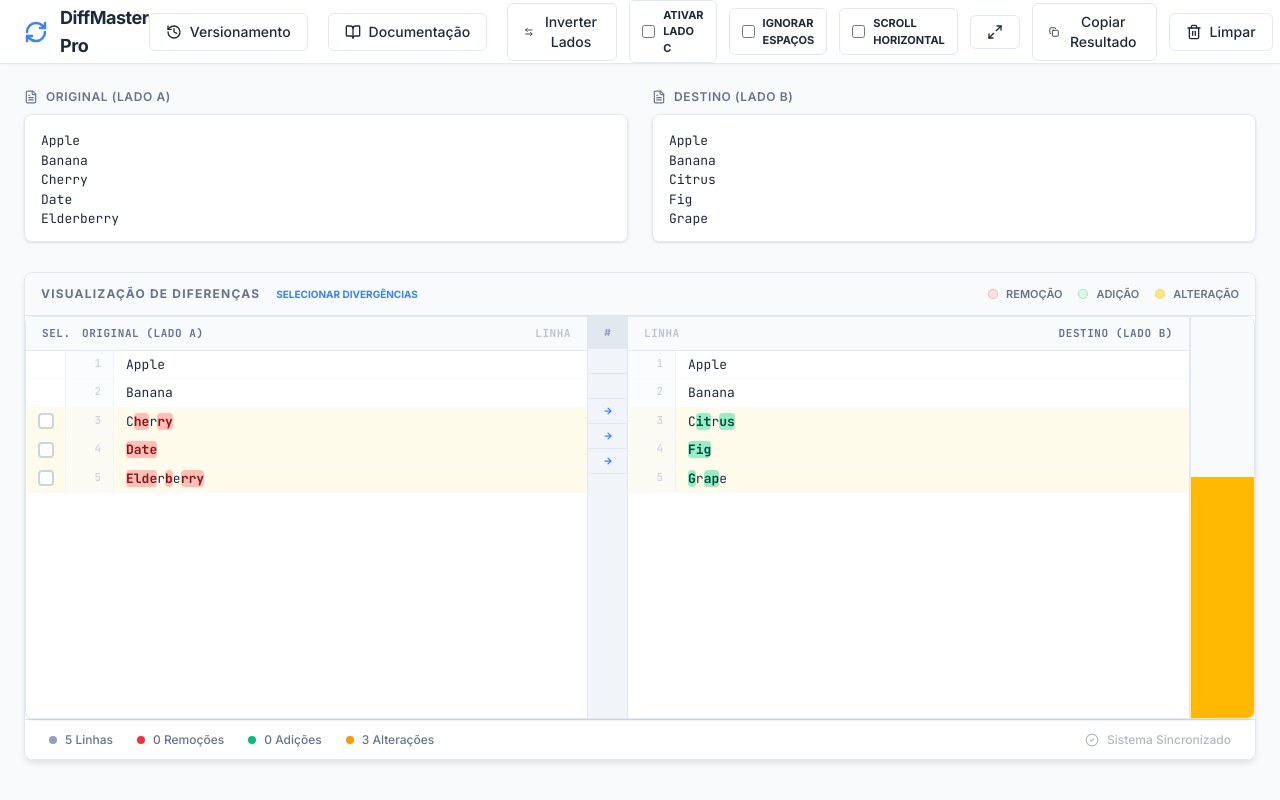
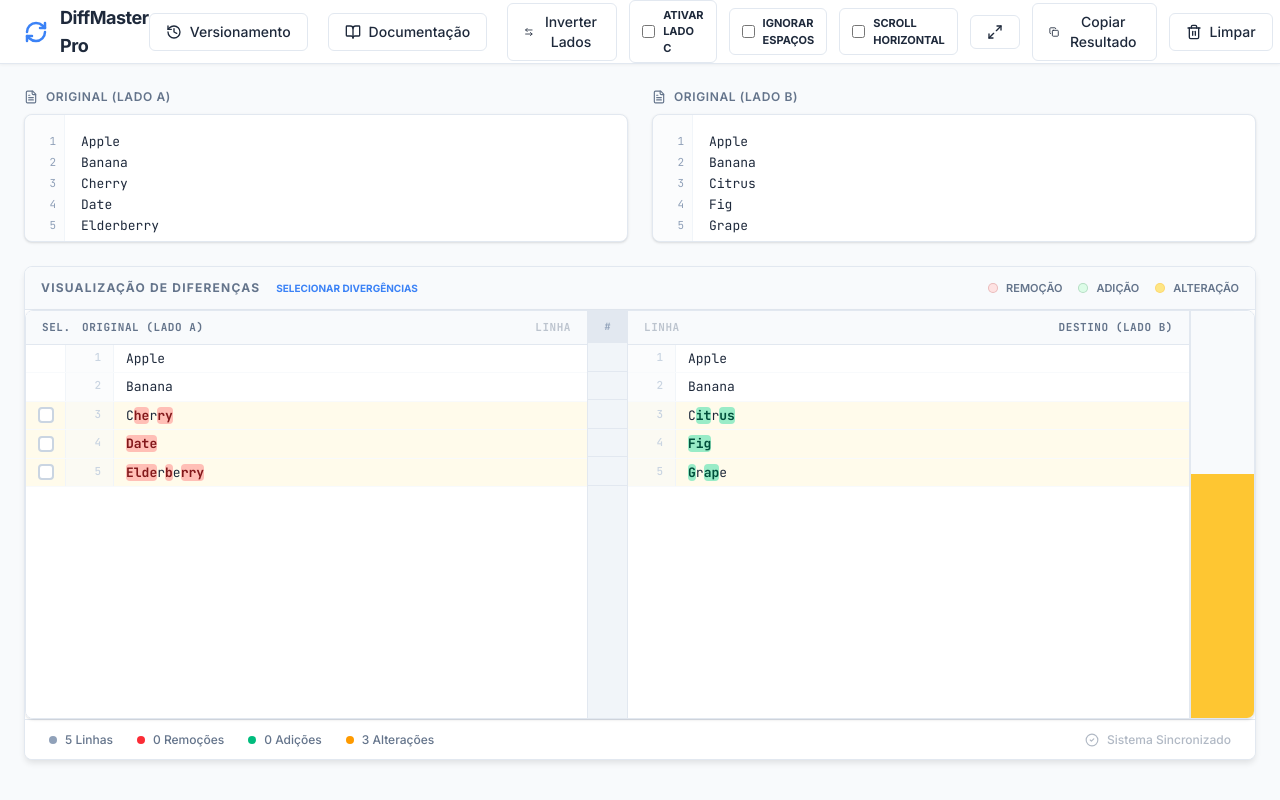
Before and after one commit to celantunes/DiffMaster-Pro, a React (Vite) app: page / in a window 1280 px wide. Shown: the top 800 px of the page. Built offline with nearby package versions, Linux system fonts and the light colour scheme.

Commit message:
feat: implement multi-column text diff viewer with synchronized scrolling and line-by-line comparison

```diff
--- a/src/App.tsx
+++ b/src/App.tsx
@@ -108,10 +108,78 @@ const CharacterDiff = ({ text1, text2, mode, ignoreWhitespace }: { text1: string
   );
 };
 
+const NumberedTextarea = ({
+  value,
+  onChange,
+  placeholder,
+  horizontalScroll,
+  syncScrollId,
+  syncScroll,
+  textareaRef
+}: {
+  value: string;
+  onChange: (val: string) => void;
+  placeholder: string;
+  horizontalScroll: boolean;
+  syncScrollId: 'A' | 'B' | 'C';
+  syncScroll: (e: React.UIEvent<HTMLTextAreaElement>, source: 'A' | 'B' | 'C') => void;
+  textareaRef: React.RefObject<HTMLTextAreaElement | null>;
+}) => {
+  const lineNumbersRef = useRef<HTMLDivElement>(null);
+
+  const [localValue, setLocalValue] = useState(value);
+
+  useEffect(() => {
+    setLocalValue(value);
+  }, [value]);
+
+  useEffect(() => {
+    const timer = setTimeout(() => {
+      if (localValue !== value) {
+        onChange(localValue);
+      }
+    }, 400);
+    return () => clearTimeout(timer);
+  }, [localValue, value, onChange]);
+
+  const linesCount = (localValue.match(/\n/g) || []).length + 1;
+  const linesText = useMemo(() => Array.from({ length: linesCount }, (_, i) => i + 1).join('\n'), [linesCount]);
+
+  return (
+    <div className={cn(
+      "w-full h-32 flex bg-bg-secondary border border-border-main rounded-lg overflow-hidden shadow-sm transition-all focus-within:ring-2 focus-within:ring-acc-blue/20 focus-within:border-acc-blue"
+    )}>
+      <div
+        ref={lineNumbersRef}
+        className="w-10 bg-slate-50/50 border-r border-slate-100 py-4 pr-2 font-mono text-[11px] leading-[21px] text-slate-400 select-none overflow-hidden shrink-0 text-right whitespace-pre"
+      >
+        {linesText}
+      </div>
+      <textarea
+        ref={textareaRef}
+        value={localValue}
+        onChange={(e) => setLocalValue(e.target.value)}
+        className={cn(
+          "flex-1 p-4 bg-transparent font-mono text-[13px] leading-[21px] focus:outline-none resize-none",
+          horizontalScroll ? "whitespace-pre overflow-auto" : "whitespace-pre-wrap overflow-y-auto"
+        )}
+        placeholder={placeholder}
+        onScroll={(e) => {
+          if (lineNumbersRef.current) {
+            lineNumbersRef.current.scrollTop = e.currentTarget.scrollTop;
+          }
+          syncScroll(e, syncScrollId);
+        }}
+      />
+    </div>
+  );
+};
+
 export default function App() {
   const [leftText, setLeftText] = useState("Apple\nBanana\nCherry\nDate\nElderberry");
   const [rightText, setRightText] = useState("Apple\nBanana\nCitrus\nFig\nGrape");
   const [sideCText, setSideCText] = useState("Apple\nBanana\nCherry\nDurian\nGrape");
+
   const [isSideCActive, setIsSideCActive] = useState(false);
   const [isExporting, setIsExporting] = useState(false);
   const [isCopying, setIsCopying] = useState(false);
@@ -130,6 +198,33 @@ export default function App() {
   const railRef = useRef<HTMLDivElement>(null);
   const railBCRef = useRef<HTMLDivElement>(null);
   const minimapRef = useRef<HTMLDivElement>(null);
+
+  const inputARef = useRef<HTMLTextAreaElement>(null);
+  const inputBRef = useRef<HTMLTextAreaElement>(null);
+  const inputCRef = useRef<HTMLTextAreaElement>(null);
+
+  const isInputSyncing = useRef(false);
+  const syncInputScroll = useCallback((e: React.UIEvent<HTMLTextAreaElement>, source: 'A' | 'B' | 'C') => {
+    if (isInputSyncing.current) return;
+    isInputSyncing.current = true;
+
+    const { scrollTop, scrollLeft } = e.currentTarget;
+
+    if (source !== 'A' && inputARef.current) {
+      inputARef.current.scrollTop = scrollTop;
+      inputARef.current.scrollLeft = scrollLeft;
+    }
+    if (source !== 'B' && inputBRef.current) {
+      inputBRef.current.scrollTop = scrollTop;
+      inputBRef.current.scrollLeft = scrollLeft;
+    }
+    if (source !== 'C' && inputCRef.current) {
+      inputCRef.current.scrollTop = scrollTop;
+      inputCRef.current.scrollLeft = scrollLeft;
+    }
+
+    isInputSyncing.current = false;
+  }, []);
 
   // Synchronized scroll logic
   const isSyncing = useRef(false);
@@ -666,43 +761,43 @@ export default function App() {
             <label className="text-[12px] font-semibold text-text-muted uppercase tracking-wider flex items-center gap-2">
               <FileText size={14} /> ORIGINAL (LADO A)
             </label>
-            <textarea
+            <NumberedTextarea
               value={leftText}
-              onChange={(e) => setLeftText(e.target.value)}
-              className={cn(
-                "w-full h-32 p-4 bg-bg-secondary border border-border-main rounded-lg font-mono text-[13px] focus:outline-none focus:ring-2 focus:ring-acc-blue/20 focus:border-acc-blue transition-all resize-none shadow-sm",
-                horizontalScroll ? "whitespace-pre overflow-x-auto" : "whitespace-pre-wrap"
-              )}
+              onChange={setLeftText}
               placeholder="Cole o texto original aqui..."
+              horizontalScroll={horizontalScroll}
+              syncScrollId="A"
+              syncScroll={syncInputScroll}
+              textareaRef={inputARef}
             />
           </div>
           <div className="space-y-2">
             <label className="text-[12px] font-semibold text-text-muted uppercase tracking-wider flex items-center gap-2">
-              <FileText size={14} /> DESTINO (LADO B)
+              <FileText size={14} /> ORIGINAL (LADO B)
             </label>
-            <textarea
+            <NumberedTextarea
               value={rightText}
-              onChange={(e) => setRightText(e.target.value)}
-              className={cn(
-                "w-full h-32 p-4 bg-bg-secondary border border-border-main rounded-lg font-mono text-[13px] focus:outline-none focus:ring-2 focus:ring-acc-blue/20 focus:border-acc-blue transition-all resize-none shadow-sm",
-                horizontalScroll ? "whitespace-pre overflow-x-auto" : "whitespace-pre-wrap"
-              )}
+              onChange={setRightText}
               placeholder="Cole a versão para comparar aqui..."
+              horizontalScroll={horizontalScroll}
+              syncScrollId="B"
+              syncScroll={syncInputScroll}
+              textareaRef={inputBRef}
             />
           </div>
           {isSideCActive && (
             <div className="space-y-2">
               <label className="text-[12px] font-semibold text-text-muted uppercase tracking-wider flex items-center gap-2">
-                <FileText size={14} /> OUTRO (LADO C)
+                <FileText size={14} /> ORIGINAL (LADO C)
               </label>
-              <textarea
+              <NumberedTextarea
                 value={sideCText}
-                onChange={(e) => setSideCText(e.target.value)}
-                className={cn(
-                  "w-full h-32 p-4 bg-bg-secondary border border-border-main rounded-lg font-mono text-[13px] focus:outline-none focus:ring-2 focus:ring-acc-blue/20 focus:border-acc-blue transition-all resize-none shadow-sm",
-                  horizontalScroll ? "whitespace-pre overflow-x-auto" : "whitespace-pre-wrap"
-                )}
+                onChange={setSideCText}
                 placeholder="Cole a terceira versão aqui..."
+                horizontalScroll={horizontalScroll}
+                syncScrollId="C"
+                syncScroll={syncInputScroll}
+                textareaRef={inputCRef}
               />
             </div>
           )}
@@ -815,14 +910,18 @@ export default function App() {
               {/* Middle Rail Column (A to B) */}
               <div
                 ref={railRef}
-                className="w-[40px] bg-slate-100 border-r border-border-main overflow-hidden shrink-0 flex-shrink-0"
+                className="w-[40px] bg-slate-100 border-r border-border-main overflow-hidden shrink-0 flex-shrink-0 font-mono text-[13px] line-height-[1.6]"
               >
                 <div className="sticky top-0 bg-slate-200 border-b border-border-main z-10 h-8 flex items-center justify-center">
                   <span className="text-[10px] font-bold text-slate-400">#</span>
                 </div>
                 {diffRows.map((row) => (
-                  <div key={`rail-${row.id}`} className="h-[25px] flex items-center justify-center border-b border-slate-200 bg-slate-100">
-                    {row.type !== 'unchanged' && row.left.content !== null && (
+                  <div key={`rail-${row.id}`} className="flex items-stretch border-b border-slate-200 bg-slate-100">
+                    <div className="flex-1 py-1 min-h-[24px] flex items-center justify-center relative">
+                      <span className="opacity-0 pointer-events-none select-none">|</span>
+                      {/* Funcionalidade de setas temporariamente desativada
+                      <div className="absolute inset-0 flex items-center justify-center">
+                        {row.type !== 'unchanged' && (
                           <button
                             onClick={() => handleMergeToRight(row)}
                             className="w-5 h-5 flex items-center justify-center text-acc-blue hover:bg-acc-blue hover:text-white rounded-full transition-all cursor-pointer"
@@ -831,6 +930,9 @@ export default function App() {
                             <ArrowRight size={10} strokeWidth={3} />
                           </button>
                         )}
+                      </div>
+                      */}
+                    </div>
                   </div>
                 ))}
               </div>
@@ -890,14 +992,18 @@ export default function App() {
               {isSideCActive && (
                 <div
                   ref={railBCRef}
-                  className="w-[40px] bg-slate-100 border-r border-border-main overflow-hidden shrink-0 flex-shrink-0"
+                  className="w-[40px] bg-slate-100 border-r border-border-main overflow-hidden shrink-0 flex-shrink-0 font-mono text-[13px] line-height-[1.6]"
                 >
                   <div className="sticky top-0 bg-slate-200 border-b border-border-main z-10 h-8 flex items-center justify-center">
                     <span className="text-[10px] font-bold text-slate-400">#</span>
                   </div>
                   {diffRows.map((row) => (
-                    <div key={`rail-bc-${row.id}`} className="h-[25px] flex items-center justify-center border-b border-slate-200 bg-slate-100">
-                      {row.right.content !== null && row.right.content !== row.sideC.content && (
+                    <div key={`rail-bc-${row.id}`} className="flex items-stretch border-b border-slate-200 bg-slate-100">
+                      <div className="flex-1 py-1 min-h-[24px] flex items-center justify-center relative">
+                        <span className="opacity-0 pointer-events-none select-none">|</span>
+                        {/* Funcionalidade de setas temporariamente desativada
+                        <div className="absolute inset-0 flex items-center justify-center">
+                          {row.right.content !== row.sideC.content && (
                             <button
                               onClick={() => handleMergeToC(row)}
                               className="w-5 h-5 flex items-center justify-center text-acc-blue hover:bg-acc-blue hover:text-white rounded-full transition-all cursor-pointer"
@@ -906,6 +1012,9 @@ export default function App() {
                               <ArrowRight size={10} strokeWidth={3} />
                             </button>
                           )}
+                        </div>
+                        */}
+                      </div>
                     </div>
                   ))}
                 </div>
@@ -969,20 +1078,26 @@ export default function App() {
               onMouseDown={handleMinimapClick}
               className="w-16 h-full bg-slate-50 border-l border-border-main shrink-0 cursor-crosshair relative select-none hover:bg-slate-100 transition-colors"
             >
-              <div className="absolute inset-0 flex flex-col">
-                {diffRows.map((row) => (
+              <div className="absolute inset-0">
+                {diffRows.map((row, index) => {
+                  if (row.type === 'unchanged') return null;
+                  return (
                     <div
                       key={`mini-${row.id}`}
                       className={cn(
-                      "w-full flex-1",
+                        "absolute w-full opacity-80",
                         row.type === 'added' ? "bg-emerald-400" :
                         row.type === 'removed' ? "bg-red-400" :
-                      row.type === 'modified' ? "bg-amber-400" :
-                      "bg-transparent"
+                        "bg-amber-400"
                       )}
-                    style={{ flexBasis: `${100 / Math.max(diffRows.length, 1)}%` }}
+                      style={{
+                        top: `${(index / Math.max(diffRows.length, 1)) * 100}%`,
+                        height: `${Math.max(100 / Math.max(diffRows.length, 1), 0.5)}%`,
+                        minHeight: '2px'
+                      }}
                     />
-                ))}
+                  );
+                })}
               </div>
               <div className="absolute top-0 right-0 p-1 bg-white/80 text-[8px] font-bold text-text-muted uppercase rotate-90 origin-top-right whitespace-nowrap">
                 Minimap
```
Lines whose indentation alone changed are shown as unchanged.
